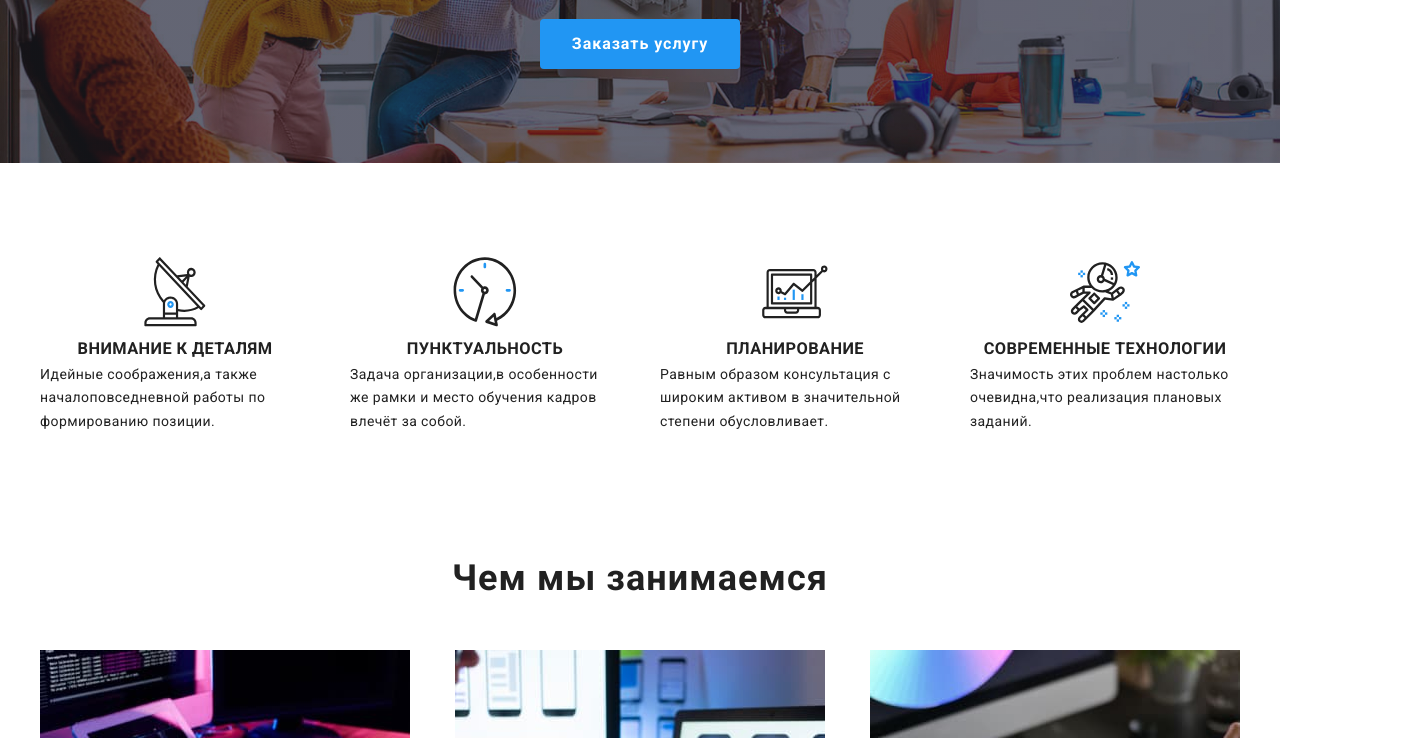
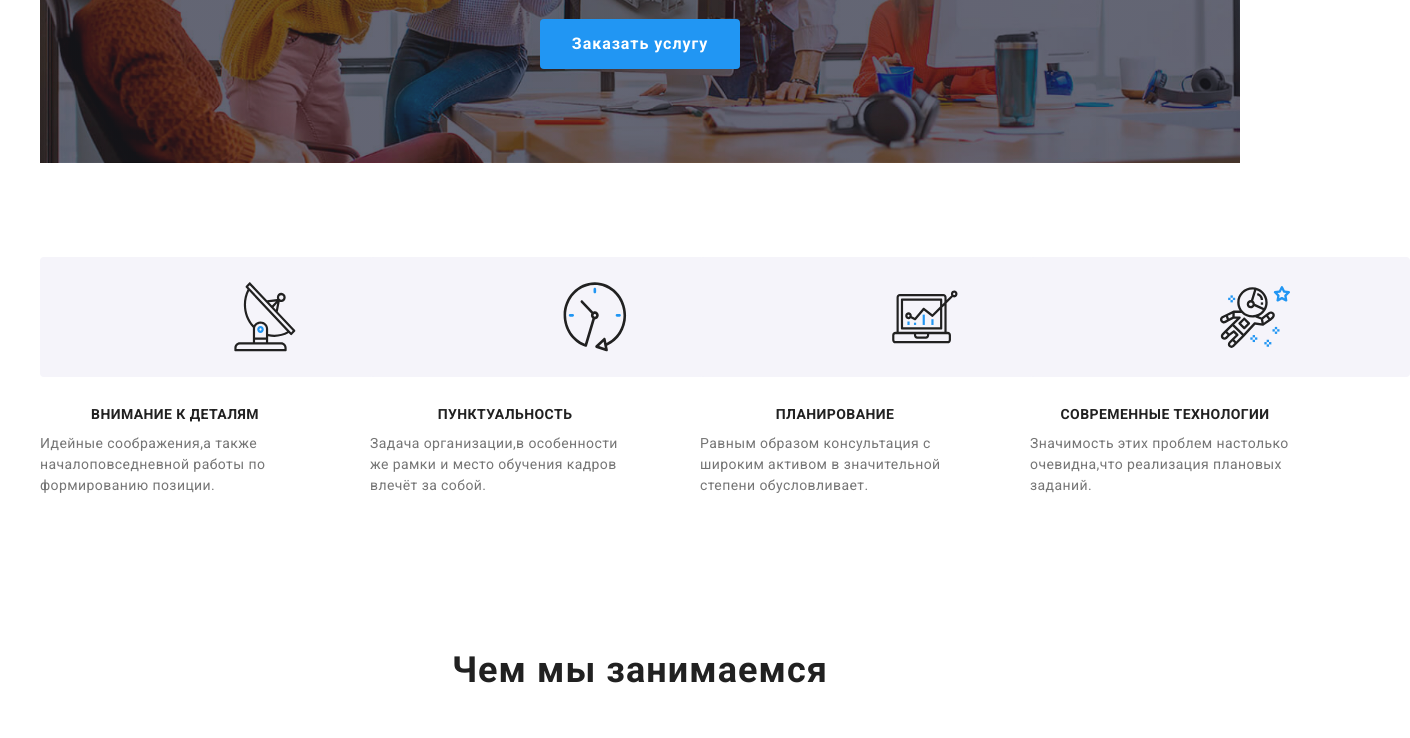
Before and after one commit to Timur4ick/goit-markup-hw-08, a plain HTML site: page index.html in a window 1280 px wide. Shown: the part 306-1044 px from the top of the page, 1410 px wide, since content can reach past the window. Drawn offline with nearby package versions, Linux system fonts and the light colour scheme.

Commit message:
team change

```diff
--- a/index.html
+++ b/index.html
@@ -27,7 +27,11 @@
       <div class="header__nav container">
         <a href="./" class="logo">
           <span class="logo__text">Web</span>Studio</a>
-
+                <button class="header__mobile-menu-btn" type="button" data-menu-button>
+<svg class="header__mobile-menu-icon">
+  <use href="./images/sprite-menu-btn.svg#icon-menu_40px"></use>
+</svg>
+        </button>
           <ul class="nav-list list">
             <li class="nav-list__item">
               <a href="./index.html" class="link current">Студия</a>
@@ -39,11 +43,7 @@
               <a href="./contacs.html" class="link">Контакты</a>
             </li>
           </ul>
-           <button class="header__mobile-menu-btn" type="button" data-menu-button>
-<svg class="header__mobile-menu-icon">
-  <use href="./images/sprite-menu-btn.svg#icon-menu_40px"></use>
-</svg>
-        </button>
+
         <ul class="contact list">
           <li class="contact__item">
             <a href="mailto:info@devstudio.com" class="contact__link">
@@ -64,7 +64,7 @@
         </ul>
 
       </div>
-      <div class="mobile-menu is-open" data-menu>
+      <div class="mobile-menu" data-menu>
         <div class="container mobile-menu__container">
         <button class="mobile-menu__modal-close-btn" type="button" data-menu-close>
           <svg class="mobile-menu__close-icon">
@@ -108,13 +108,14 @@
 
     <!--Основа-->
     <main class="main-bg">
+    <div class="container">
       <section class="hero section">
         <h1 class="hero__title">эффективные решения для вашего бизнеса</h1>
         <button type="button" class="hero__btn" data-modal-open>
           Заказать услугу
         </button>
       </section>
-
+</div>
 
       <section class="aside section">
         <div class="container">
@@ -126,8 +127,8 @@
                   <use href="./images/sprite-2.svg#icon-antenna-1"></use>
                 </svg>
 </div>
-<h3 class="description__head">ВНИМАНИЕ К ДЕТАЛЯМ</h3>
-                <p class="description__text">
+<h3 class="gallery__head">ВНИМАНИЕ К ДЕТАЛЯМ</h3>
+                <p class="gallery__text">
                   Идейные соображения,а также началоповседневной работы по
                   формированию позиции.
                 </p>
@@ -138,8 +139,8 @@
                   <use href="./images/sprite-2.svg#icon-clock-1"></use>
                 </svg>
 </div>
-<h3 class="description__head">ПУНКТУАЛЬНОСТЬ</h3>
-                <p class="description__text">
+<h3 class="gallery__head">ПУНКТУАЛЬНОСТЬ</h3>
+                <p class="gallery__text">
                   Задача организации,в особенности же рамки и место обучения
                   кадров влечёт за собой.
                 </p>
@@ -150,8 +151,8 @@
                   <use href="./images/sprite-2.svg#icon-diagram-1"></use>
                 </svg>
 </div>
-<h3 class="description__head">ПЛАНИРОВАНИЕ</h3>
-                <p class="description__text">
+<h3 class="gallery__head">ПЛАНИРОВАНИЕ</h3>
+                <p class="gallery__text">
                   Равным образом консультация с широким активом в значительной
                   степени обусловливает.
                 </p>
@@ -162,8 +163,8 @@
                   <use href="./images/sprite-2.svg#icon-astronaut-1"></use>
                 </svg>
 </div>
-<h3 class="description__head">СОВРЕМЕННЫЕ ТЕХНОЛОГИИ</h3>
-                <p class="description__text">
+<h3 class="gallery__head">СОВРЕМЕННЫЕ ТЕХНОЛОГИИ</h3>
+                <p class="gallery__text">
                   Значимость этих проблем настолько очевидна,что реализация
                   плановых заданий.
                 </p>
@@ -239,8 +240,9 @@
       </section>
       <!--Наша Команда-->
       <section class="section-team section">
-        <h2 class="caption">Наша команда</h2>
+
         <div class="team container">
+          <h2 class="caption">Наша команда</h2>
           <ul class="team__list list">
             <li class="team__item">
               <picture class="picture">
--- a/sass/base/_common.scss
+++ b/sass/base/_common.scss
@@ -16,7 +16,7 @@ body {
   letter-spacing: 0.03em;
   color: var(--name-text-color);
   width: 100%;
-  // overflow-x: hidden;
+  overflow-x: hidden;
 }
 
 .list {
--- a/sass/base/_container.scss
+++ b/sass/base/_container.scss
@@ -1,12 +1,13 @@
 .container {
 
-  width: 100vw;
+  width: 100%;
   margin-left: auto;
   margin-right: auto;
 
  @media screen and (max-width:767px) {
   padding-left: 15px;
   padding-right: 15px;
+  width: 480px;
  }
 
 // 480+
--- a/sass/base/_section.scss
+++ b/sass/base/_section.scss
@@ -1,7 +1,7 @@
 .section {
     padding-top: 60px;
     padding-bottom: 60px;
-    width: 100vw;
+    width: 100%;
 
     @media screen and (min-width: 480px) {
       max-width: 480px;
--- a/sass/components/_header-navigation.scss
+++ b/sass/components/_header-navigation.scss
@@ -6,16 +6,19 @@
   //     align-items: center;
   //     max-width: 1600px;
   //     height: 60px;
-  position: relative;
   border-bottom: 1px solid var(--border-color-header);
 
+  //
+
   @media screen and (max-width: 767px) {
-    // height: 80px;
+
     padding-top: 16px;
     padding-bottom: 16px;
+max-width: 480px;
 
     @media screen and (min-width: 1200px) {
         max-width: 1600px;
+        height: 80px;
     }
   }
 }
@@ -30,6 +33,8 @@
       display: flex;
   justify-content: space-between;
   align-items: center;
+  position: relative;
+
 
   background-color: var(--main-bg-color);
   }
@@ -45,6 +50,7 @@
   font-family: "Raleway", sans-serif;
   text-decoration: none;
   font-weight: 700;
+  font-size: 24px;
   letter-spacing: 0.03em;
   color: var(--main-text-color-master);
 
--- a/sass/components/_mobile-menu.scss
+++ b/sass/components/_mobile-menu.scss
@@ -12,6 +12,7 @@
   width: 100vw;
   // z-index: 10;
   max-width: 768px;
+  height: 100%;
   background-color: var(--main-bg-color);
  overflow: auto;
 
@@ -51,7 +52,7 @@ letter-spacing: 0.02em;
 
 .mobile-menu__social {
   display: flex;
-flex-wrap: wrap;
+flex-wrap: nowrap;
 
   color: var(--special-text-color);
   font-weight: 500;
--- a/sass/layout/_description.scss
+++ b/sass/layout/_description.scss
@@ -1,39 +1,14 @@
 // .description__list {
 //     display: flex;
-//     margin-left: -30px;
-//     margin-top: -30px;
+//
 //   }
 
   // .description__item {
-  //   margin-left: 30px;
-  //   margin-top: 30px;
-  //   flex-basis: calc((100% - 120px) / 4);
+  //
   // }
 
-  .description-head {
-    display: block;
-    font-size: 14px;
-    line-height: 1.14;
-    letter-spacing: 0.03em;
 
-    text-align: center;
-    text-transform: uppercase;
-    margin-bottom: 10px;
 
-    @media screen and (min-width: 768px) {
-      text-align: none;
-    }
-  }
-
-  .description-text {
-    display: block;
-    font-size: 14px;
-    line-height: 1.5;
-    letter-spacing: 0.03em;
-    color: var(--main-text-color);
-    // margin-bottom: 30px;
-  }
-
-  .description-text:not(:last-child) {
-    margin-bottom: 30px;
-  }
+  // .description-text:not(:last-child) {
+  //   margin-bottom: 30px;
+  // }
--- a/sass/layout/_gallery.scss
+++ b/sass/layout/_gallery.scss
@@ -1,17 +1,20 @@
+.aside {
+margin: auto;
+}
+
 .gallery {
     margin-bottom: 30px;
   }
 
-  .gellary__wrapper {
-    padding-top: 25px;
-    padding-bottom: 25px;
+  .gallery__wrapper {
+    padding: 25px 190px;
     height: 120px;
     margin-bottom: 30px;
-width: 480px;
 
     text-align: center;
+   align-items: center;
+    background-color: var(--bg-color-team);
     border-radius: 4px;
-    background-color: var(--bg-color-team);
   }
 
   .gallery__list {
@@ -20,18 +23,18 @@ width: 100%;
     @media screen and (min-width: 1200px) {
     display: flex;
     justify-content: space-between;
+    margin-left: -30px;
+    margin-top: -30px;
   }
   }
 
   .gallery__item {
-
-
-max-width: 450px;
-
+  max-width: 450px;
+margin-bottom: 30px;
   display: flex;
   flex-direction: column;
     justify-content: center;
-    align-items: center;
+
 
     @media screen and (min-width: 768px){
       max-width: 354px;
@@ -39,12 +42,18 @@ max-width: 450px;
 
     @media screen and (min-width: 1200px) {
     max-width: 270px;
-
+    margin-left: 30px;
+ margin-top: 30px;
+  flex-basis: calc((100% - 120px) / 4);
     }
   }
 
-  .gallery__item:not(:last-child) {
+
+  @media screen and (min-width: 768px) {
+    .gallery__item:not(:last-child) {
     margin-right: 30px;
+  }
+
   }
 
   .gallery-icon {
@@ -56,3 +65,26 @@ max-width: 450px;
 // justify-content: center;
 // text-align: center;
 //   }
+
+.gallery__head {
+  display: block;
+  font-size: 14px;
+  line-height: 1.14;
+  letter-spacing: 0.03em;
+
+  text-align: center;
+  text-transform: uppercase;
+  margin-bottom: 10px;
+
+  @media screen and (min-width: 768px) {
+    text-align: none;
+  }
+}
+
+.gallery__text {
+  display: block;
+  font-size: 14px;
+  line-height: 1.5;
+  letter-spacing: 0.03em;
+  color: var(--main-text-color);
+}
--- a/sass/layout/_our-team.scss
+++ b/sass/layout/_our-team.scss
@@ -45,6 +45,8 @@
     display: block;
     margin-bottom: 30px;
 
+
+
     @media screen and (min-width:1200px) {
     margin-left: 30px;
     }
```
Also changed, not shown: portfolio.html (+7 -7 lines), css/main.css, css/main.min.css, images/imge-3.webp.webp (added), images/imge-4.webp.webp (added), images/imge-5.webp.webp (added), images/imge-6.webp.webp (added), images/mobile/img-mob1.webp.webp (added), 2 other files.
